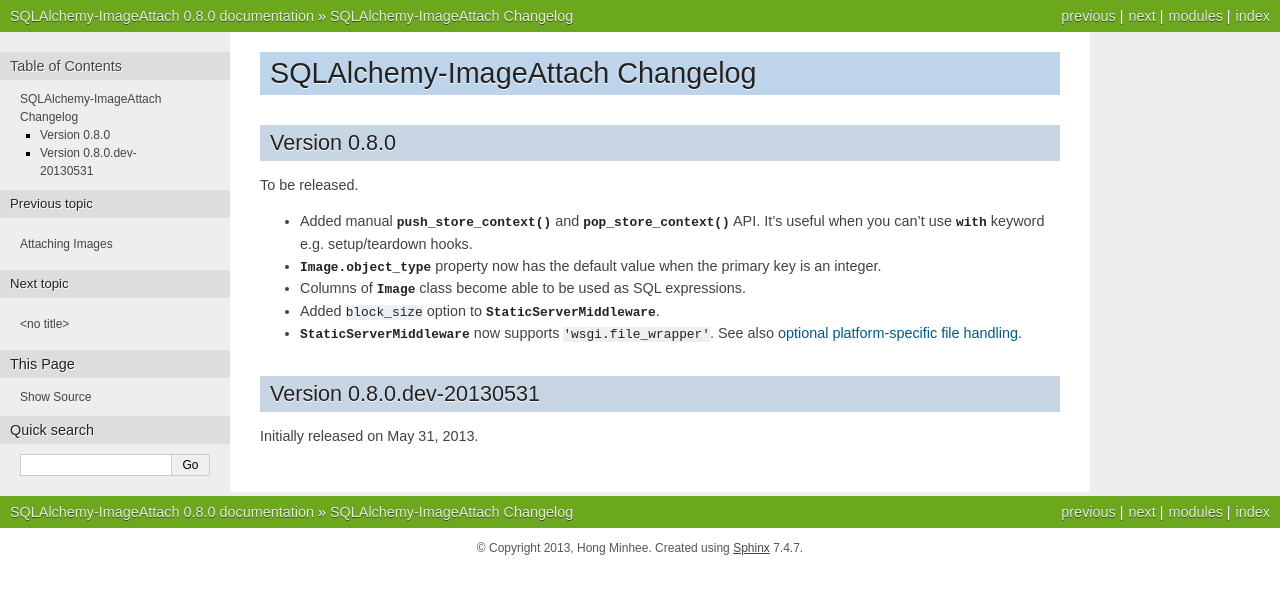
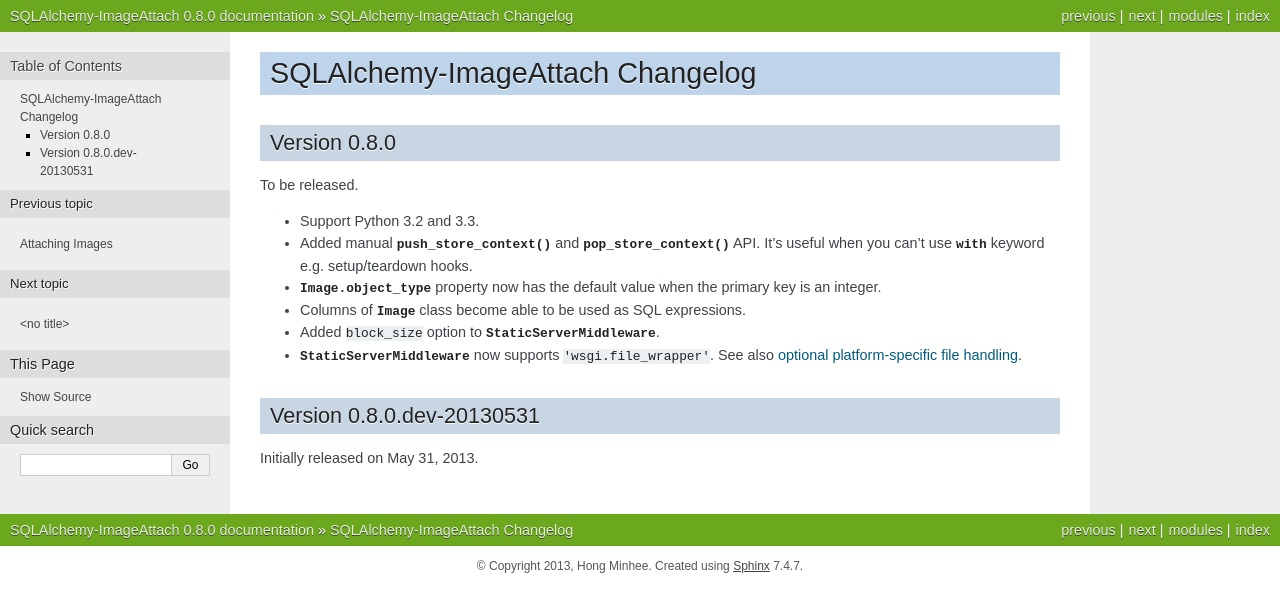
Before and after one commit to dahlia/sqlalchemy-imageattach, a Sphinx documentation site: the page built from docs/changes.rst, in a window 1280 px wide. Shown: the top 612 px of the page. Built offline with Sphinx 7.4.7, drawn with Linux system fonts in a browser that asks for light colours.

```diff
--- a/docs/changes.rst
+++ b/docs/changes.rst
@@ -6,6 +6,7 @@
 
 To be released.
 
+- Support Python 3.2 and 3.3.
 - Added manual :func:`~sqlalchemy_imageattach.context.push_store_context()` and
   :func:`~sqlalchemy_imageattach.context.pop_store_context()` API.  It's useful
   when you can't use :keyword:`with` keyword e.g. setup/teardown hooks.
```
Also changed, not shown: .travis.yml.
